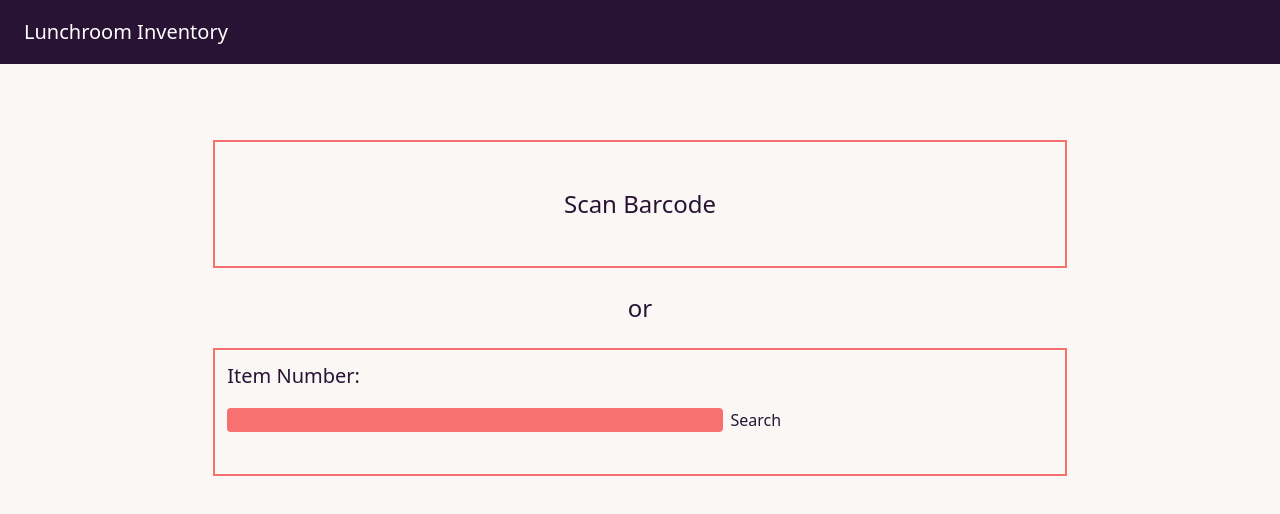
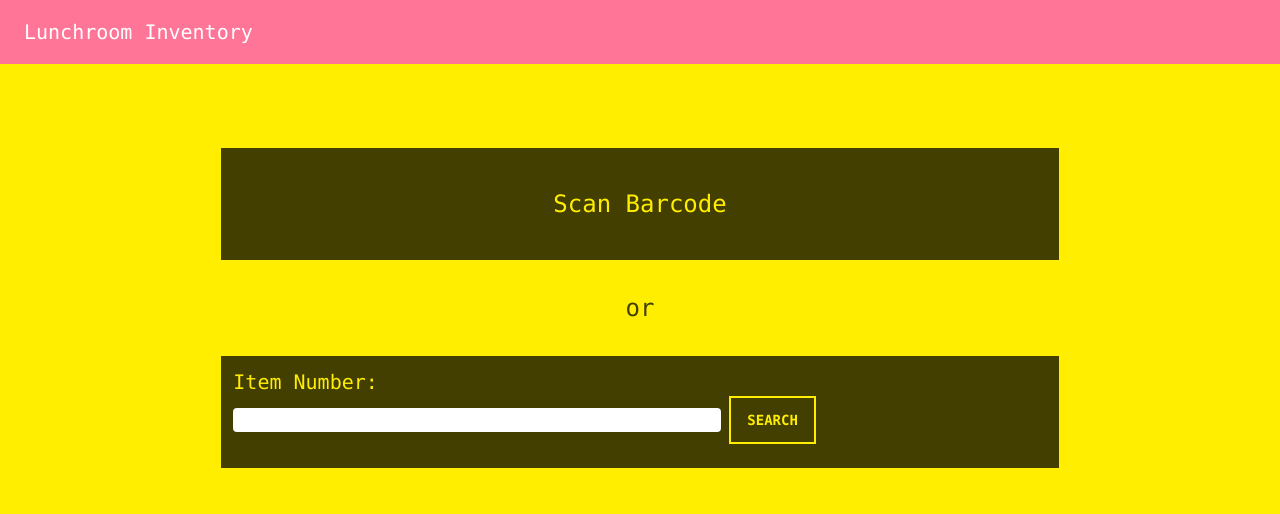
Before and after one commit to Git-Vdim-Hub/lunchroom-inventory-app, a React (Create React App) app in the folder client/: page / in a window 1280 px wide. Shown: the top 514 px of the page. Built offline with nearby package versions, Linux system fonts and the light colour scheme.

Commit message:
theme changing

```diff
--- a/client/public/index.html
+++ b/client/public/index.html
@@ -5,7 +5,7 @@
     <link rel="icon" href="%PUBLIC_URL%/favicon.ico" />
     <meta name="viewport" content="width=device-width, initial-scale=1" />
     <meta name="theme-color" content="#000000" />
-    <html data-theme="cupcake"></html>
+    <html data-theme="cyberpunk"></html>
     <meta
       name="description"
       content="Web site created using create-react-app"
--- a/client/src/components/Navbar/index.js
+++ b/client/src/components/Navbar/index.js
@@ -4,7 +4,7 @@ import { Link } from "react-router-dom";
 export default function Navbar() {
 	return (
 		<div>
-			<div className="navbar bg-neutral flex justify-start px-6 items-center h-16">
+			<div className="navbar bg-primary flex justify-start px-6 items-center h-16">
 				<p className="text-xl text-white">Lunchroom Inventory</p>
 				{/* <Link to={"/"} onClick={() => console.log("Takes you to Home")}>Home</Link>
 				<Link to={"./Inventory"} onClick={() => console.log("Takes you to Inventory Page")}>Inventory</Link>
--- a/client/src/pages/Home.js
+++ b/client/src/pages/Home.js
@@ -32,24 +32,24 @@ export default function Home() {
 	return (
 		<div className="flex flex-col mt-16">
 			<div className="flex justify-center w-100 my-3">
-				<div className="flex justify-center border border-2 border-red-400 h-32 w-4/5 lg:w-2/3">
-					<button onClick={handleBarcodeScanner} className="text-xl md:text-2xl">Scan Barcode</button>
+				<div className="flex justify-center bg-neutral border border-8 border-neutral-content h-32 w-4/5 lg:w-2/3">
+					<button onClick={handleBarcodeScanner} className="text-xl text-base-100 md:text-2xl">Scan Barcode</button>
 				</div>
 			</div>
-			<p className="flex justify-center my-3 text-xl md:text-2xl">or</p>
+			<p className="flex justify-center text-neutral my-3 text-xl md:text-2xl">or</p>
 			<div className="flex justify-center">
-				<div className="flex justify-center border border-2 border-red-400 h-32 w-4/5 lg:w-2/3 p-3 my-3">
+				<div className="flex justify-center bg-neutral border border-8 border-neutral-content h-32 w-4/5 lg:w-2/3 p-3 my-3">
 					<div className="w-full flex relative justify-center">
-						<label className=" absolute md:text-lg lg:text-xl top-0 left-0">Item Number:</label>
+						<label className=" absolute text-base-100 md:text-lg lg:text-xl top-0 left-0">Item Number:</label>
 						<div className="self-center w-full mt-4">
 							<input
 								name="itemNumber"
 								type="text"
 								onChange={handleInputChange}
 								value={itemNumber}
-								className="bg-red-400 rounded w-5/6 md:w-3/5 mr-1 md:mr-2"
+								className="bg-neutral-base-100 rounded w-5/6 md:w-3/5 mr-1 md:mr-2"
 							></input>
-							<button type="button" onClick={handleSubmit}>
+							<button className="btn border-2 border-neutral-content" type="button" onClick={handleSubmit}>
 								Search
 							</button>
 						</div>
```
